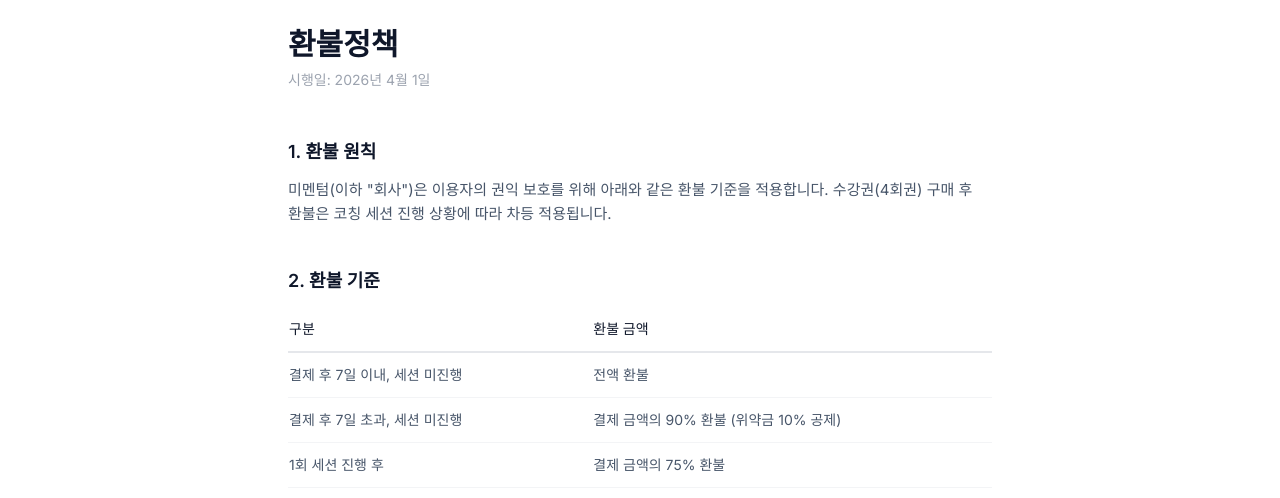
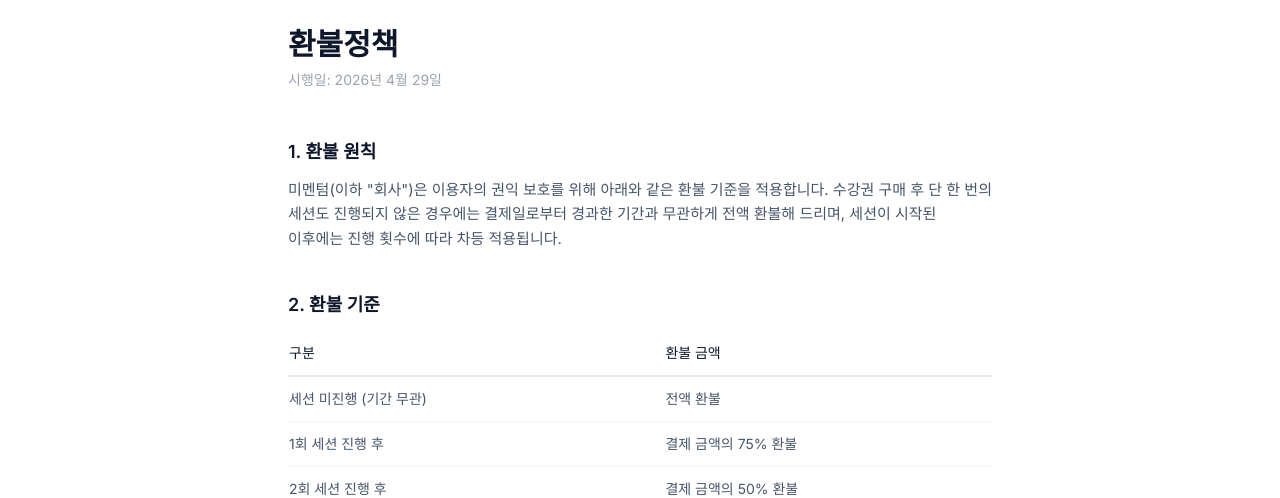
Before and after one commit to mangun8/me-mentum, a Next.js app: page /refund-policy in a window 1280 px wide. Shown: the part 135-633 px from the top of the page. Built offline with nearby package versions, Linux system fonts and the light colour scheme; no server answers; a web font is replaced by a local one.

Commit message:
fix: 세션 미진행 시 기간 무관 전액 환불로 정책 완화
- 7일 이내/초과 구분 및 10% 위약금 조항 제거
- 세션 시작 이후 차등 환불(75%/50%/0%)은 기존 유지
- 시행일 2026-04-29로 갱신

```diff
--- a/app/refund-policy/page.tsx
+++ b/app/refund-policy/page.tsx
@@ -11,14 +11,15 @@ export default function RefundPolicyPage() {
     <div className="min-h-screen bg-white py-24">
       <div className="max-w-3xl mx-auto px-4 sm:px-6 lg:px-8">
         <h1 className="text-3xl font-bold text-dark mb-2">환불정책</h1>
-        <p className="text-sm text-gray-400 mb-12">시행일: 2026년 4월 1일</p>
+        <p className="text-sm text-gray-400 mb-12">시행일: 2026년 4월 29일</p>
 
         <div className="prose prose-gray max-w-none text-[15px] leading-relaxed space-y-10">
           <section>
             <h2 className="text-lg font-semibold text-dark mb-3">1. 환불 원칙</h2>
             <p className="text-secondary">
               미멘텀(이하 &quot;회사&quot;)은 이용자의 권익 보호를 위해 아래와 같은 환불 기준을 적용합니다.
-              수강권(4회권) 구매 후 환불은 코칭 세션 진행 상황에 따라 차등 적용됩니다.
+              수강권 구매 후 단 한 번의 세션도 진행되지 않은 경우에는 결제일로부터 경과한 기간과 무관하게 전액 환불해 드리며,
+              세션이 시작된 이후에는 진행 횟수에 따라 차등 적용됩니다.
             </p>
           </section>
 
@@ -33,12 +34,8 @@ export default function RefundPolicyPage() {
               </thead>
               <tbody className="text-secondary">
                 <tr className="border-b border-gray-100">
-                  <td className="py-3 pr-4">결제 후 7일 이내, 세션 미진행</td>
+                  <td className="py-3 pr-4">세션 미진행 (기간 무관)</td>
                   <td className="py-3">전액 환불</td>
-                </tr>
-                <tr className="border-b border-gray-100">
-                  <td className="py-3 pr-4">결제 후 7일 초과, 세션 미진행</td>
-                  <td className="py-3">결제 금액의 90% 환불 (위약금 10% 공제)</td>
                 </tr>
                 <tr className="border-b border-gray-100">
                   <td className="py-3 pr-4">1회 세션 진행 후</td>
```
